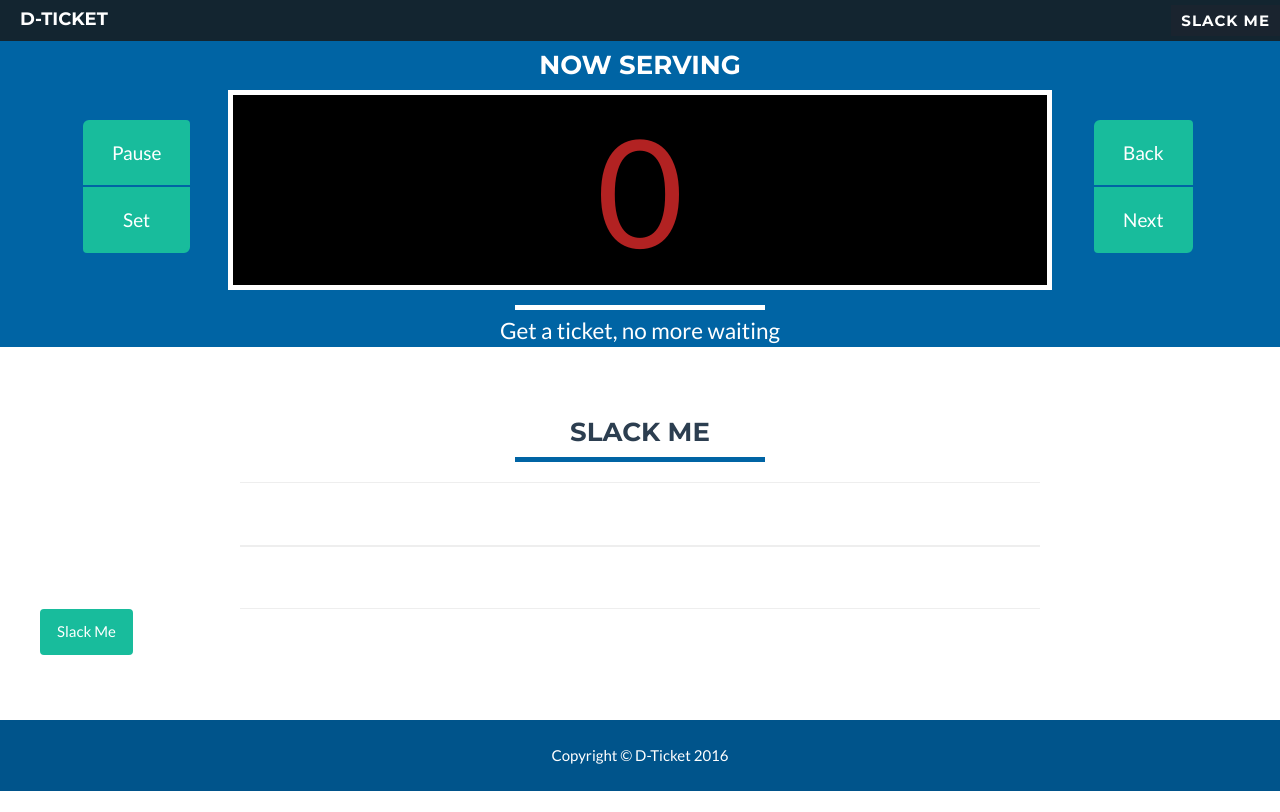
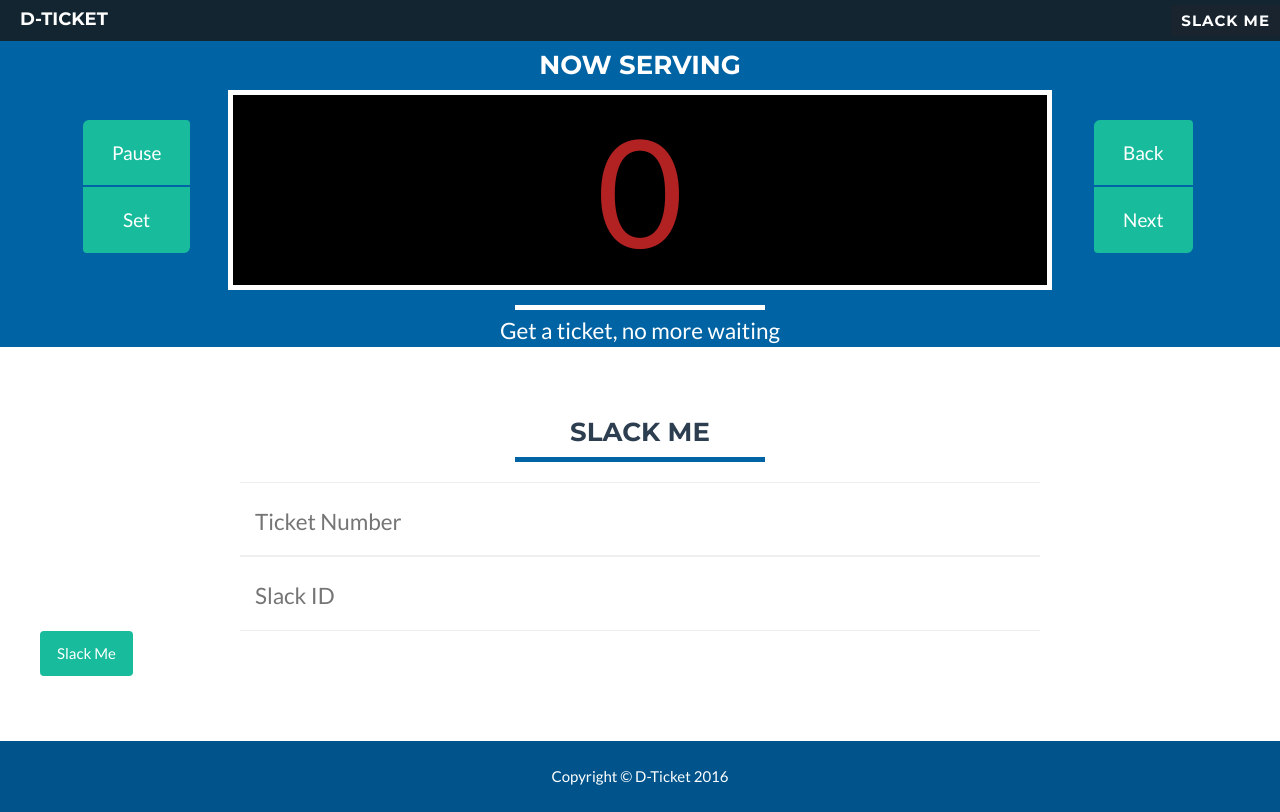
Before and after one commit to seanon414/dticket, a Django app: page / in a window 1280 px wide. Before the commit the page ends 791 px from the top, so only its background shows below. Run offline with Django 3.2, Linux system fonts and the light colour scheme; some libraries are stand-ins or nearby versions.

Commit message:
add placeholders for slack fields

```diff
--- a/dticket/index/forms.py
+++ b/dticket/index/forms.py
@@ -8,9 +8,11 @@ class HomePageForm(forms.Form):
                                  min_value=0,
                                  widget=forms.HiddenInput())
 
-    ticket_id = CharField(required=False)
+    ticket_id = CharField(required=False,
+                          widget=forms.TextInput(attrs={"placeholder": "Ticket Number"}))
 
-    slack_username = CharField(required=False)
+    slack_username = CharField(required=False,
+                               widget=forms.TextInput(attrs={"placeholder": "Slack ID"}))
 
     def __init__(self, *args, **kwargs):
         super(HomePageForm, self).__init__(*args, **kwargs)
--- a/dticket/static/css/freelancer.css
+++ b/dticket/static/css/freelancer.css
@@ -500,3 +500,7 @@ hr.ticket-primary:after {
   font-size: 1.5em;
   padding: 0 5px;
 }
+#page-top section .floating-label-form-group input {
+  font-size: 1.5em;
+  outline: none;
+}
--- a/dticket/static/less/freelancer.less
+++ b/dticket/static/less/freelancer.less
@@ -563,3 +563,10 @@ hr.ticket-primary:after {
 	font-size: 1.5em;
 	padding: 0 5px;
 }
+
+#page-top section {
+	.floating-label-form-group input {
+		font-size: 1.5em;
+		outline: none;
+	}
+}
```
